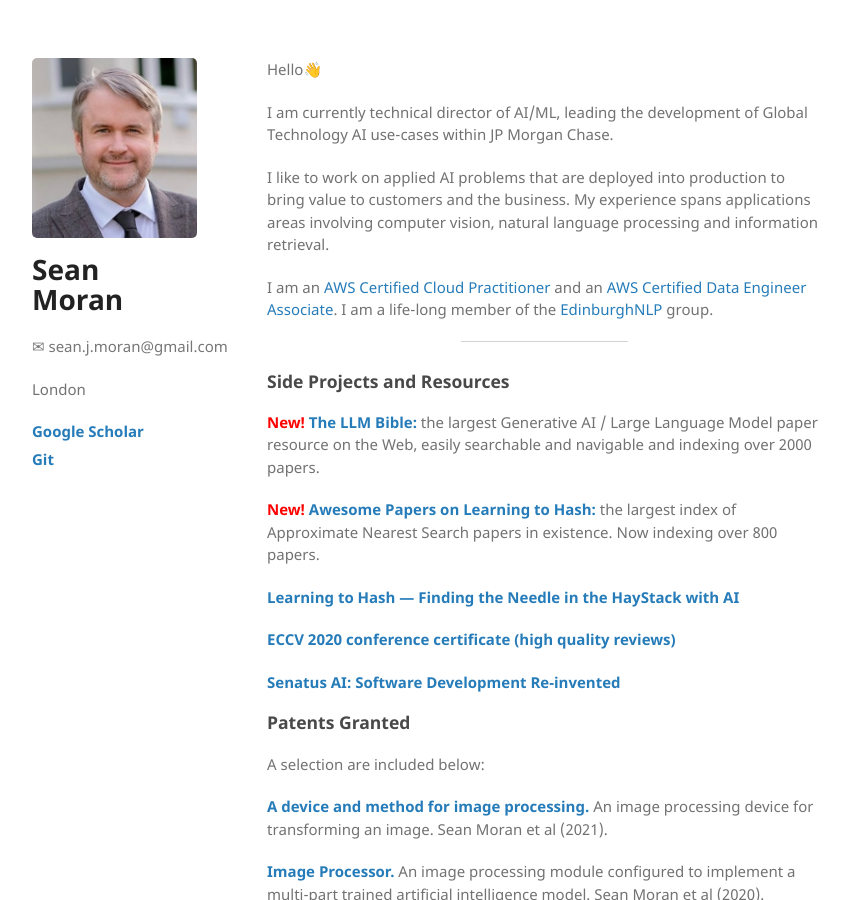
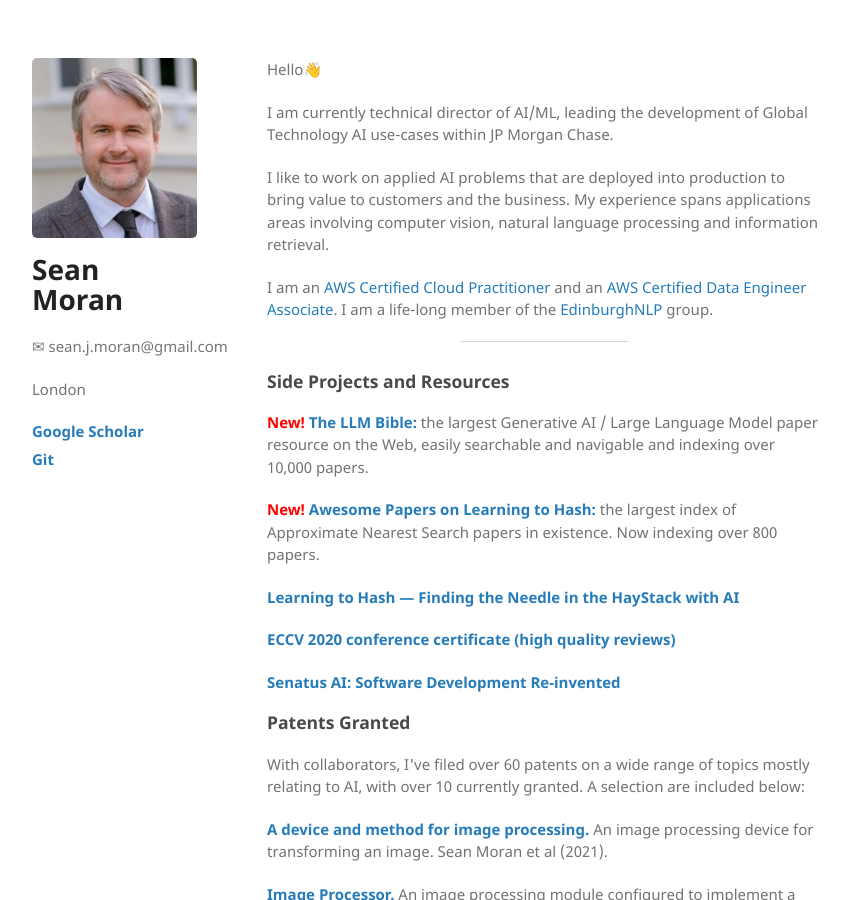
Before and after one commit to sjmoran/sjmoran.github.io, a Jekyll site: the page built from index.html, in a window 1280 px wide and 900 px high. Shown: the whole window, without its empty margins (26-875 px from the left). Built offline with Jekyll 4.4.1, drawn with Linux system fonts in a browser that asks for light colours.

Commit message:
Update index.html

```diff
--- a/index.html
+++ b/index.html
@@ -16,7 +16,7 @@
 
 <h3 id="published-and-presented-work">Side Projects and Resources</h3>
 
-<p><strong><span style="color: red;">New!</span> <a target="_blank" href="https://llm-bible.github.io/">The LLM Bible:</a></strong> the largest Generative AI / Large Language Model paper resource on the Web, easily searchable and navigable and indexing over 2000 papers.</p>
+<p><strong><span style="color: red;">New!</span> <a target="_blank" href="https://llm-bible.github.io/">The LLM Bible:</a></strong> the largest Generative AI / Large Language Model paper resource on the Web, easily searchable and navigable and indexing over 10,000 papers.</p>
 <p><strong><span style="color: red;">New!</span> <a target="_blank" href="https://learning2hash.github.io">Awesome Papers on Learning to Hash:</a></strong> the largest index of Approximate Nearest Search papers in existence. Now indexing over 800 papers.</p>
 <p><strong><a target="_blank" href="https://medium.com/@sean.j.moran/learning-to-hash-finding-the-needle-in-the-haystack-with-ai-24a15f85de0e">Learning to Hash — Finding the Needle in the HayStack with AI</a></strong></p>
 <p><strong><a target="_blank" href="./pdfs/eccv2020-reviewer-certificate.pdf">ECCV 2020 conference certificate (high quality reviews)</a></strong></p>
@@ -24,7 +24,7 @@
 
 <h3 id="published-and-presented-work">Patents Granted</h3>
 
-<p>A selection are included below:</p>
+<p>With collaborators, I've filed over 60 patents on a wide range of topics mostly relating to AI, with over 10 currently granted. A selection are included below:</p>
 
 <p><strong><a target="_blank" href="https://patentimages.storage.googleapis.com/00/f5/06/cc3f0f942174df/WO2021093956A1.pdf">A device and method for image processing. </a></strong>An image processing device for transforming an image. Sean Moran et al (2021).
 <br /></p>
```
